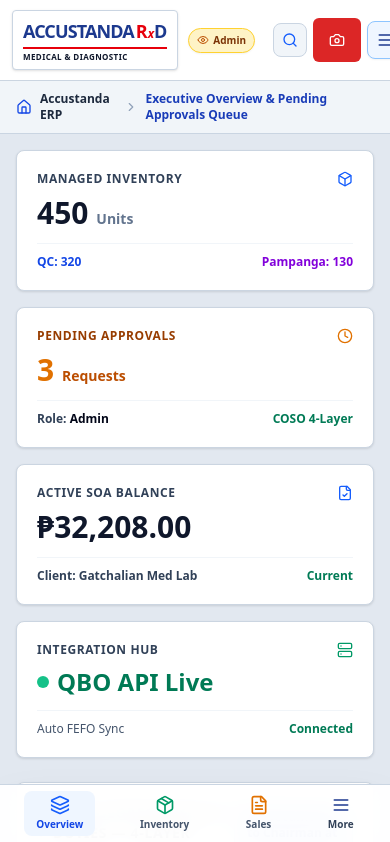
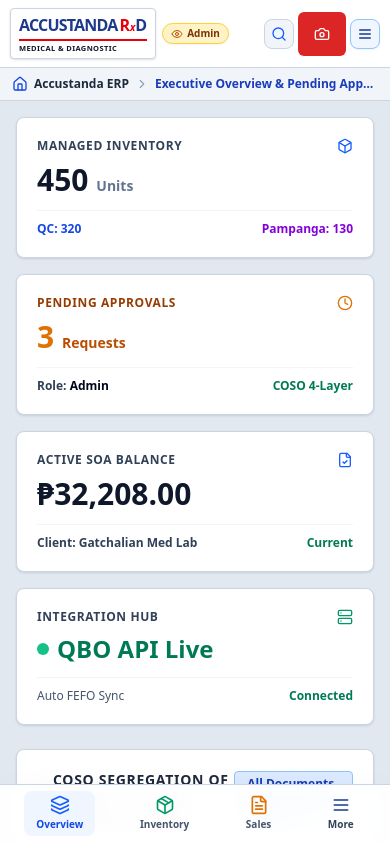
Before and after one commit to ItsAdventureTime/portfolio-accustandard, a Next.js app: page /accustanda/demo/ in a window 390 px wide. Shown: the top 842 px of the page. Built offline with nearby package versions, Linux system fonts and the light colour scheme.

Commit message:
fix: resolve mobile header horizontal overflow and improve control button responsiveness

```diff
--- a/src/app/page.tsx
+++ b/src/app/page.tsx
@@ -676,29 +676,29 @@ export default function DashboardHome() {
       />
 
       {/* Predictable Navigation Top Shell Header */}
-      <header className="wayfinding-header px-3 sm:px-6 py-2.5 flex items-center justify-between gap-2 shadow-xs">
-        {/* Brand Lockup */}
-        <div className="flex items-center space-x-2.5">
-          <div className="bg-white px-2.5 py-1.5 rounded flex flex-col justify-center border border-slate-300 shadow-sm shrink-0">
+      <header className="wayfinding-header px-2.5 sm:px-6 py-2 flex items-center justify-between gap-1.5 shadow-xs max-w-full overflow-hidden">
+        {/* Brand Lockup & Mobile Role Pill */}
+        <div className="flex items-center space-x-1.5 sm:space-x-2.5 min-w-0">
+          <div className="bg-white px-2 py-1 sm:px-2.5 sm:py-1.5 rounded flex flex-col justify-center border border-slate-300 shadow-sm shrink-0">
             <div className="flex items-center leading-none">
-              <span className="text-lg sm:text-xl font-black text-blue-900 tracking-tighter">ACCUSTANDA</span>
-              <span className="text-lg sm:text-xl font-black text-red-600 ml-0.5">R<span className="text-xs font-black italic">x</span></span>
-              <span className="text-lg sm:text-xl font-black text-blue-900">D</span>
+              <span className="text-base sm:text-xl font-black text-blue-900 tracking-tighter">ACCUSTANDA</span>
+              <span className="text-base sm:text-xl font-black text-red-600 ml-0.5">R<span className="text-[10px] sm:text-xs font-black italic">x</span></span>
+              <span className="text-base sm:text-xl font-black text-blue-900">D</span>
             </div>
             <div className="w-full border-b-2 border-red-600 my-0.5"></div>
-            <span className="text-[8px] sm:text-[10px] font-black text-slate-900 tracking-wider uppercase whitespace-nowrap">
+            <span className="text-[7.5px] sm:text-[10px] font-black text-slate-900 tracking-wider uppercase whitespace-nowrap">
               MEDICAL & DIAGNOSTIC
             </span>
           </div>
 
-          {/* Mobile Current Role Pill Badge */}
+          {/* Mobile Current Role Pill Badge (Tap opens Menu Sheet) */}
           <button
             onClick={() => setIsMobileDrawerOpen(true)}
-            className="md:hidden flex items-center gap-1 bg-amber-100 hover:bg-amber-200 border border-amber-300 text-amber-900 px-2 py-1 rounded-full text-[10px] font-extrabold shadow-xs transition shrink-0"
+            className="md:hidden flex items-center gap-1 bg-amber-100 hover:bg-amber-200 border border-amber-300 text-amber-900 px-2 py-0.5 rounded-full text-[10px] font-extrabold shadow-xs transition shrink min-w-0"
             title="Tap to change role simulator"
           >
-            <Eye className="w-3 h-3 text-amber-700" />
-            <span className="max-w-[85px] truncate">{viewAsRole}</span>
+            <Eye className="w-3 h-3 text-amber-700 shrink-0" />
+            <span className="truncate max-w-[65px] sm:max-w-[110px]">{viewAsRole}</span>
           </button>
 
           <div className="hidden md:block border-l border-slate-300 pl-3">
@@ -750,10 +750,10 @@ export default function DashboardHome() {
         </div>
 
         {/* Actions & Tools Bar */}
-        <div className="flex items-center gap-1.5 sm:gap-3">
+        <div className="flex items-center gap-1 sm:gap-2 shrink-0">
           <button
             onClick={() => setIsCommandPaletteOpen(true)}
-            className="flex items-center gap-1.5 bg-slate-100 hover:bg-slate-200 border border-slate-300 text-slate-800 p-2 md:px-3.5 md:py-2 rounded-lg text-xs md:text-sm transition font-medium"
+            className="flex items-center gap-1 bg-slate-100 hover:bg-slate-200 border border-slate-300 text-slate-800 p-1.5 sm:p-2 md:px-3.5 md:py-2 rounded-lg text-xs md:text-sm transition font-medium"
             title="Quick Search & Jump (⌘K)"
           >
             <Search className="w-4 h-4 text-blue-600" />
@@ -766,7 +766,7 @@ export default function DashboardHome() {
           </div>
           <button
             onClick={() => setIsScannerOpen(true)}
-            className="btn-danger-red text-xs md:text-sm p-2 md:px-3.5 md:py-2 flex items-center justify-center gap-1.5 rounded-lg active:scale-95 transition font-bold"
+            className="btn-danger-red text-xs md:text-sm p-1.5 sm:p-2 md:px-3.5 md:py-2 flex items-center justify-center gap-1 rounded-lg active:scale-95 transition font-bold"
             title="Mobile Barcode Scanner"
           >
             <Camera className="w-4 h-4" />
@@ -775,10 +775,11 @@ export default function DashboardHome() {
           {/* Mobile Menu Toggle Button */}
           <button
             onClick={() => setIsMobileDrawerOpen(true)}
-            className="md:hidden p-2 text-slate-800 bg-blue-50 hover:bg-blue-100 border border-blue-300 rounded-lg flex items-center justify-center shadow-xs"
+            className="md:hidden p-1.5 text-slate-800 bg-blue-50 hover:bg-blue-100 border border-blue-300 rounded-lg flex items-center justify-center shadow-xs"
             aria-label="Open Navigation Menu"
+            title="Open Menu Sheet"
           >
-            <Menu className="w-5 h-5 text-blue-900" />
+            <Menu className="w-4 h-4 text-blue-900" />
           </button>
         </div>
       </header>
@@ -869,11 +870,11 @@ export default function DashboardHome() {
       </nav>
 
       {/* Predictable Context Breadcrumb Bar (Zero Confusion Wayfinding) */}
-      <div className="bg-slate-100 border-b border-slate-300 px-4 md:px-6 py-2.5 flex items-center gap-2 text-xs md:text-sm text-slate-700 font-medium">
+      <div className="bg-slate-100 border-b border-slate-300 px-3 sm:px-6 py-2 flex items-center gap-1.5 text-xs md:text-sm text-slate-700 font-medium max-w-full overflow-hidden">
         <Home className="w-4 h-4 text-blue-700 shrink-0" />
-        <span className="font-bold text-slate-800">Accustanda ERP</span>
+        <span className="font-bold text-slate-800 shrink-0">Accustanda ERP</span>
         <ChevronRight className="w-3.5 h-3.5 text-slate-400 shrink-0" />
-        <span className="font-extrabold text-blue-800">{getTabBreadcrumb()}</span>
+        <span className="font-extrabold text-blue-800 truncate">{getTabBreadcrumb()}</span>
       </div>
 
       {/* Main Content Area — Maximum Screen Utilization Layout with Precise Mobile Bottom Clearance */}
@@ -1150,13 +1151,13 @@ export default function DashboardHome() {
                 </h2>
                 <p className="text-xs md:text-sm text-slate-600 font-medium">Live Stock Items: {inventoryList.length} SKUs maintained</p>
               </div>
-              <div className="flex items-center gap-3">
+              <div className="flex flex-col sm:flex-row items-stretch sm:items-center gap-2.5 w-full sm:w-auto">
                 <input
                   type="text"
                   placeholder="Filter inventory SKU or name..."
                   value={searchQuery}
                   onChange={(e) => setSearchQuery(e.target.value)}
-                  className="bg-white border border-slate-300 text-slate-900 font-medium rounded-md px-3.5 py-2 text-xs md:text-sm focus:outline-none focus:border-blue-500 shadow-xs"
+                  className="bg-white border border-slate-300 text-slate-900 font-medium rounded-md px-3.5 py-2 text-xs md:text-sm focus:outline-none focus:border-blue-500 shadow-xs w-full sm:w-auto"
                 />
                 <button
                   onClick={() => {
```
